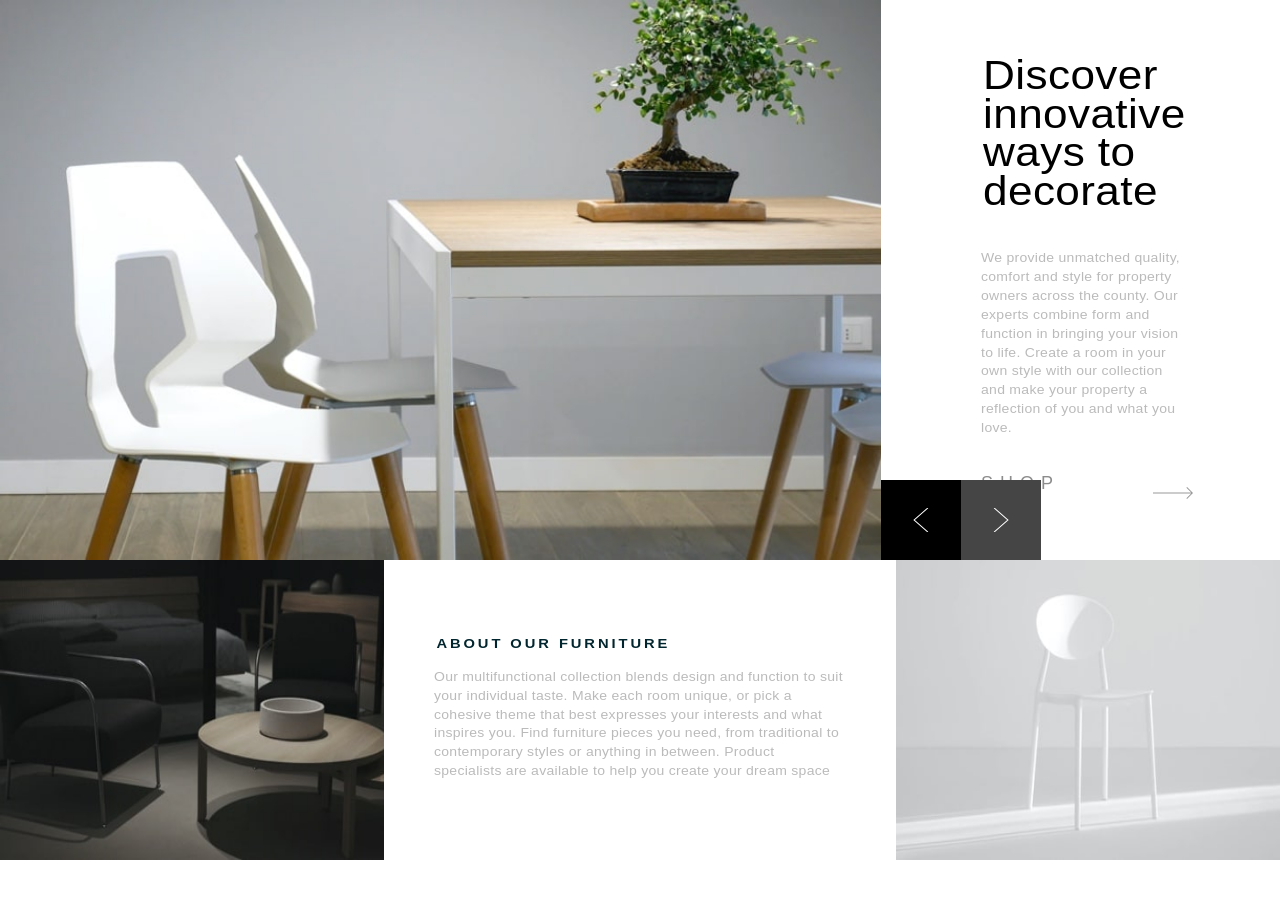
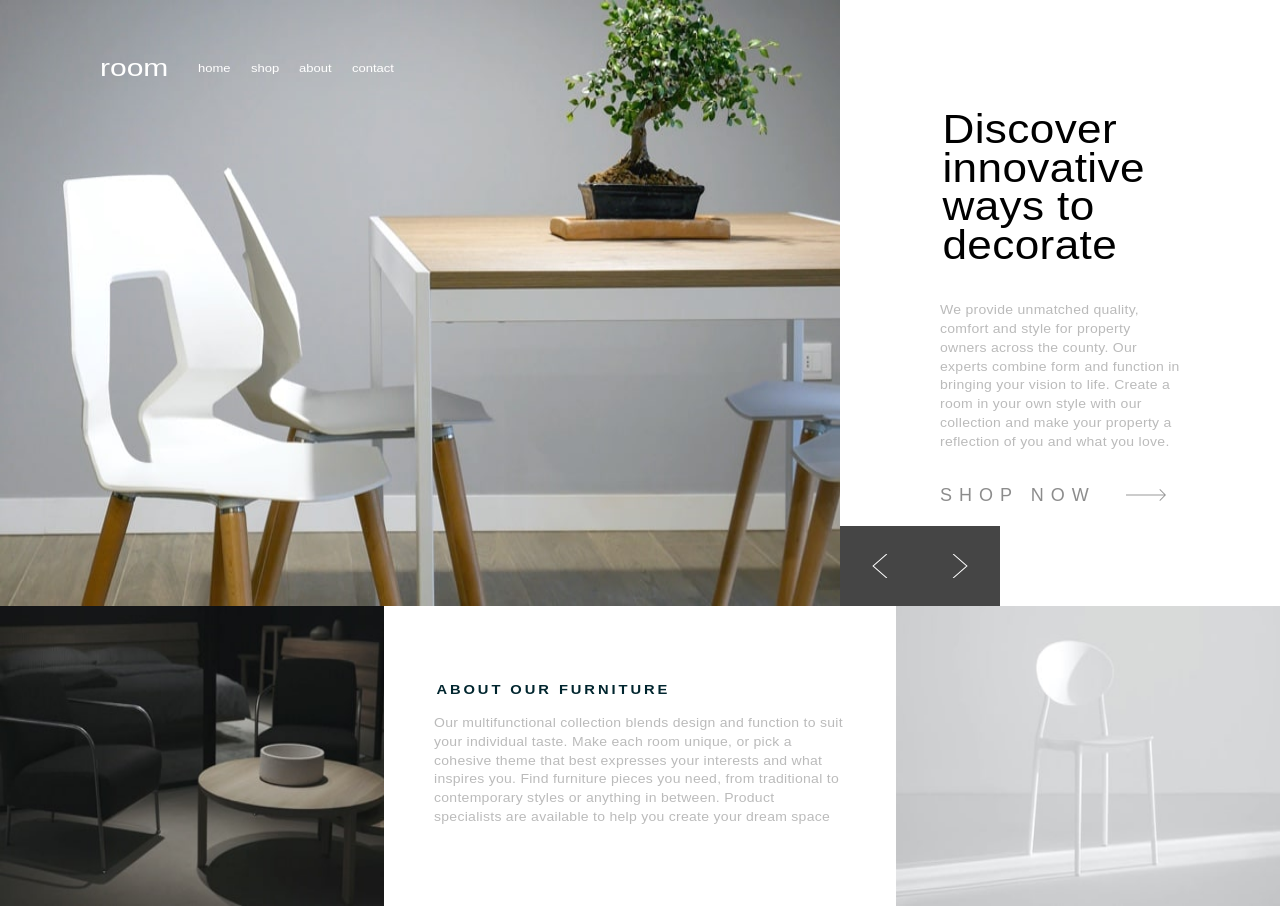
Before and after one commit to WeKiBan/Room, a React (Create React App) app: page / in a window 1280 px wide. Before the commit the page ends 860 px from the top, so only its background shows below. Built offline with nearby package versions, Linux system fonts and the light colour scheme.

Commit message:
finished initial design

```diff
--- a/src/App.js
+++ b/src/App.js
@@ -7,7 +7,7 @@ import Banner from './components/Banner';
 const theme = {
   colors: {
     darkGrey: 'hsl(0, 0%, 63%)',
-    vDarkGray: 'hsl(0, 0%, 27%)',
+    vDarkGrey: 'hsl(0, 0%, 27%)',
     black: 'hsl(0, 0%, 0%)',
     white: 'hsl(0, 0%, 100%)',
     greyFont: '#00000073',
--- a/src/components/Banner.styled.js
+++ b/src/components/Banner.styled.js
@@ -3,7 +3,7 @@ import styled from 'styled-components';
 export const BannerStyled = styled.div`
   display: flex;
   min-height: 300px;
-  height: 30vh;
+  height: 30%;
   width: 100%;
 `;
 
@@ -16,7 +16,7 @@ export const InfoDiv = styled.div`
   justify-content: center;
   align-items: flex-start;
   flex-direction: column;
-  padding: 50px;
+  margin: 50px;
   h2 {
     letter-spacing: 0.3rem;
     transform: scale(0.98, 0.9);
--- a/src/components/Global.js
+++ b/src/components/Global.js
@@ -19,7 +19,8 @@ body {
   font-family: 'Spartan', sans-serif;
   margin: 0;
   padding:0;
-
+  height: ${window.innerHeight};
+  min-width: 1000px;
 }
 
 p {
--- a/src/components/Hero.js
+++ b/src/components/Hero.js
@@ -1,6 +1,7 @@
 import React from 'react';
 import desktop from '../images/desktop-image-hero-1.jpg';
 import arrow from '../images/icon-arrow.svg';
+import Nav from './Nav';
 import {
   HeroStyled,
   ShopNow,
@@ -15,6 +16,7 @@ import buttonLeft from '../images/icon-angle-left.svg';
 function Hero() {
   return (
     <HeroStyled>
+      <Nav />
       <DeskStyled src={desktop} alt="desk" />
       <Container>
         <h1>Discover innovative ways to decorate</h1>
@@ -32,10 +34,10 @@ function Hero() {
           </span>
         </ShopNow>
         <Buttons>
-          <Button color="black">
+          <Button>
             <img src={buttonLeft} alt="right arrow" />
           </Button>
-          <Button color="hsl(0, 0%, 27%)">
+          <Button>
             <img src={buttonRight} alt="right arrow" />
           </Button>
         </Buttons>
--- /dev/null
+++ b/src/components/Nav.js
@@ -0,0 +1,25 @@
+import React from 'react';
+import { NavStyled, Link } from './styles/Nav.styled';
+
+function Nav() {
+  return (
+    <NavStyled>
+      <h2>room</h2>
+      <Link active={true}>
+        <a href="#">home</a>
+      </Link>
+      <Link active={true}>
+        <a href="#">shop</a>
+      </Link>
+      <Link active={true}>
+        <a href="#">about</a>
+      </Link>
+
+      <Link active={true}>
+        <a href="#">contact</a>
+      </Link>
+    </NavStyled>
+  );
+}
+
+export default Nav;
--- a/src/components/styles/Hero.styled.js
+++ b/src/components/styles/Hero.styled.js
@@ -1,9 +1,10 @@
 import styled from 'styled-components';
 
 export const HeroStyled = styled.div`
+  position: relative;
   display: flex;
   min-height: 300px;
-  height: 70vh;
+  height: 70%;
   h1 {
     font-size: 45px;
     font-weight: 500;
@@ -50,7 +51,7 @@ export const ShopNow = styled.div`
 `;
 
 export const Buttons = styled.div`
-  background-color: grey;
+  background-color: ${({ theme }) => theme.colors.vDarkGrey};
   position: absolute;
   display: flex;
   justify-content: space-evenly;
@@ -69,5 +70,8 @@ export const Button = styled.div`
   display: flex;
   justify-content: center;
   width: 50%;
-  background-color: ${({ color }) => color || 'green'}; ;
+  cursor: pointer;
+  &:hover {
+    background-color: ${({ theme }) => theme.colors.black};
+  }
 `;
--- /dev/null
+++ b/src/components/styles/Nav.styled.js
@@ -0,0 +1,45 @@
+import styled from 'styled-components';
+export const NavStyled = styled.nav`
+  position: absolute;
+  top: 50px;
+  left: 100px;
+  width: 200px;
+  display: flex;
+  justify-content: space-evenly;
+  align-items: center;
+  h2 {
+    transform: scale(1, 0.8);
+    margin-right: 2rem;
+    color: white;
+    font-size: 30px;
+    font-weight: 300;
+    cursor: pointer;
+  }
+  li {
+    list-style: none;
+    margin: 1rem;
+    transform: scale(1, 0.9);
+  }
+  a {
+    color: white;
+    font-size: 1.3rem;
+    text-decoration: none;
+  }
+`;
+
+export const Link = styled.li`
+  position: relative;
+  &:hover {
+    &:after {
+      content: '';
+      background: white;
+      position: absolute;
+      bottom: -1rem;
+      left: 50%;
+      margin-left: -7px;
+      height: 1px;
+      width: 14px;
+      border-bottom: ${({ active }) => (active ? '1px white solid' : 'none')};
+    }
+  }
+`;
```
